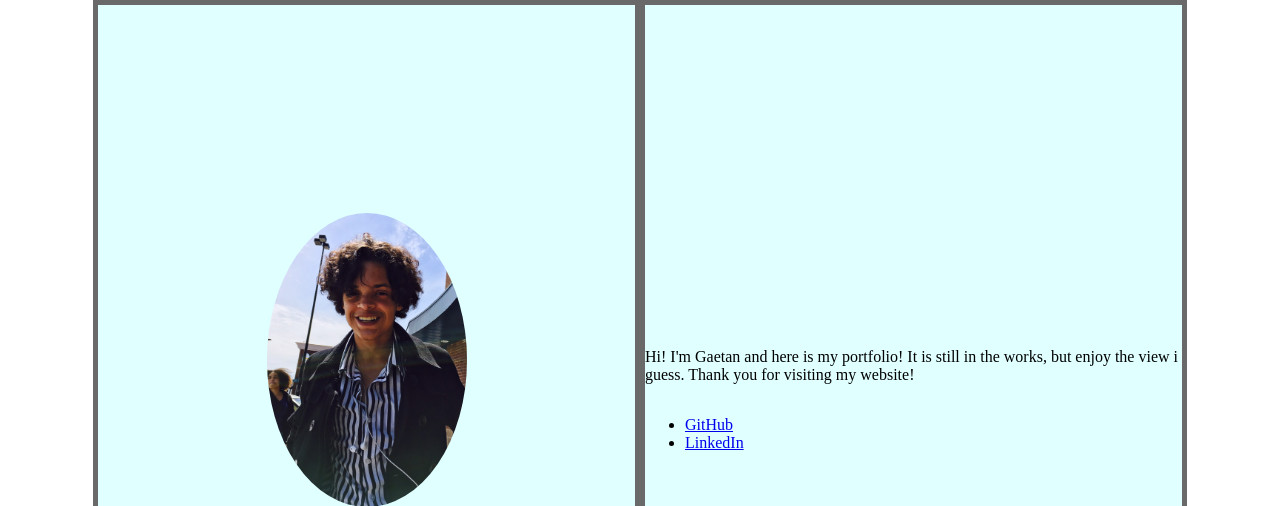
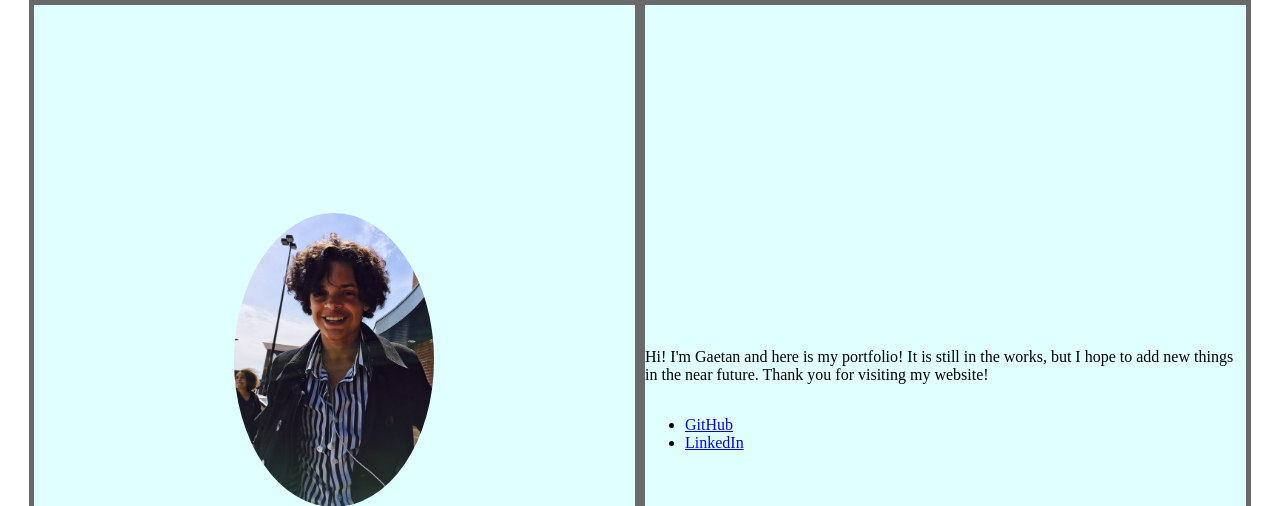
Before and after one commit to GaetanJP/GaetanJ_P, a plain HTML site: page index.html in a window 1280 px wide. Shown: the top 506 px of the page. Drawn offline with Linux system fonts and the light colour scheme.

Commit message:
Changed text

```diff
--- a/index.html
+++ b/index.html
@@ -16,7 +16,7 @@
         </div>
 
         <div class="right">
-    <p>Hi! I'm Gaetan and here is my portfolio! It is still in the works, but enjoy the view i guess.
+    <p>Hi! I'm Gaetan and here is my portfolio! It is still in the works, but I hope to add new things in the near future.
 
         Thank you for visiting my website!</p>
 
```
